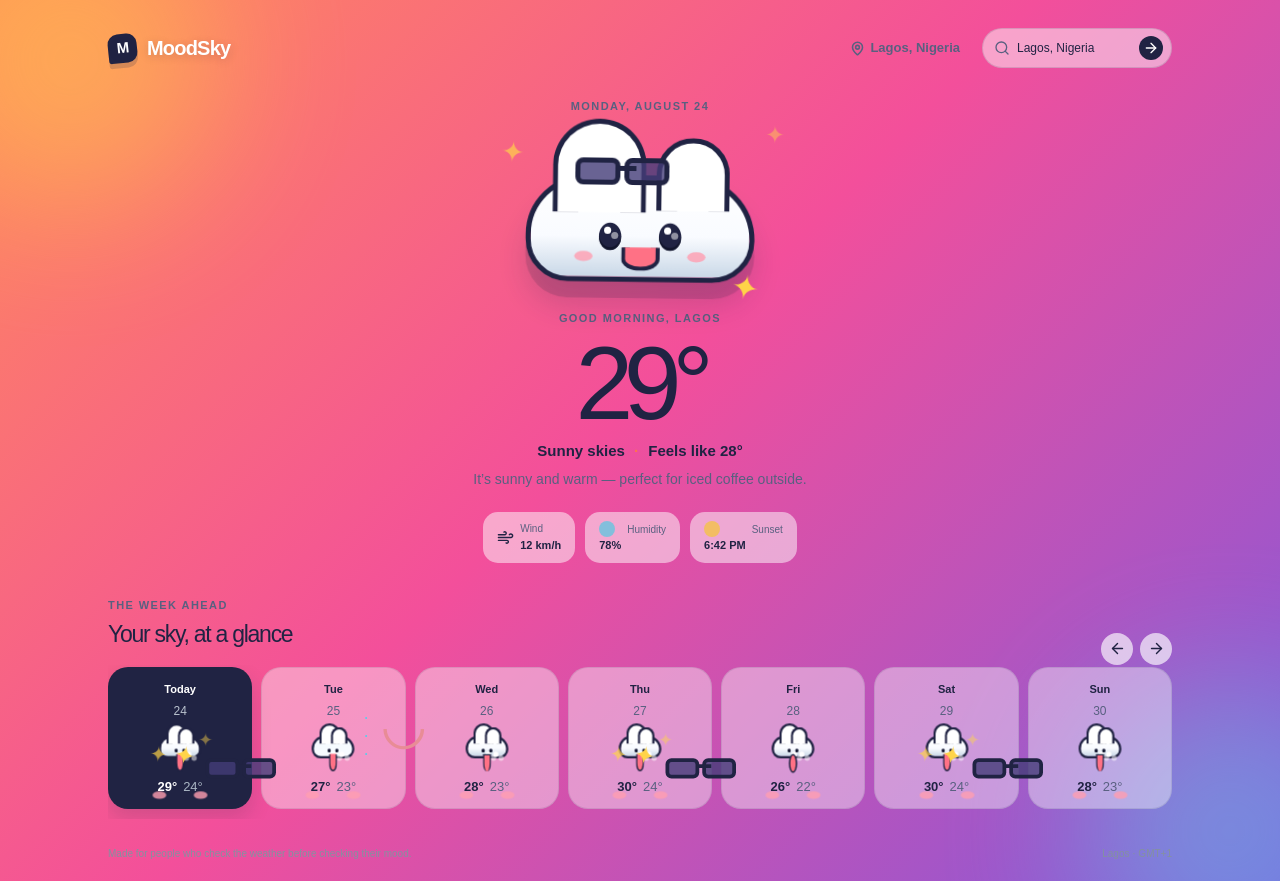
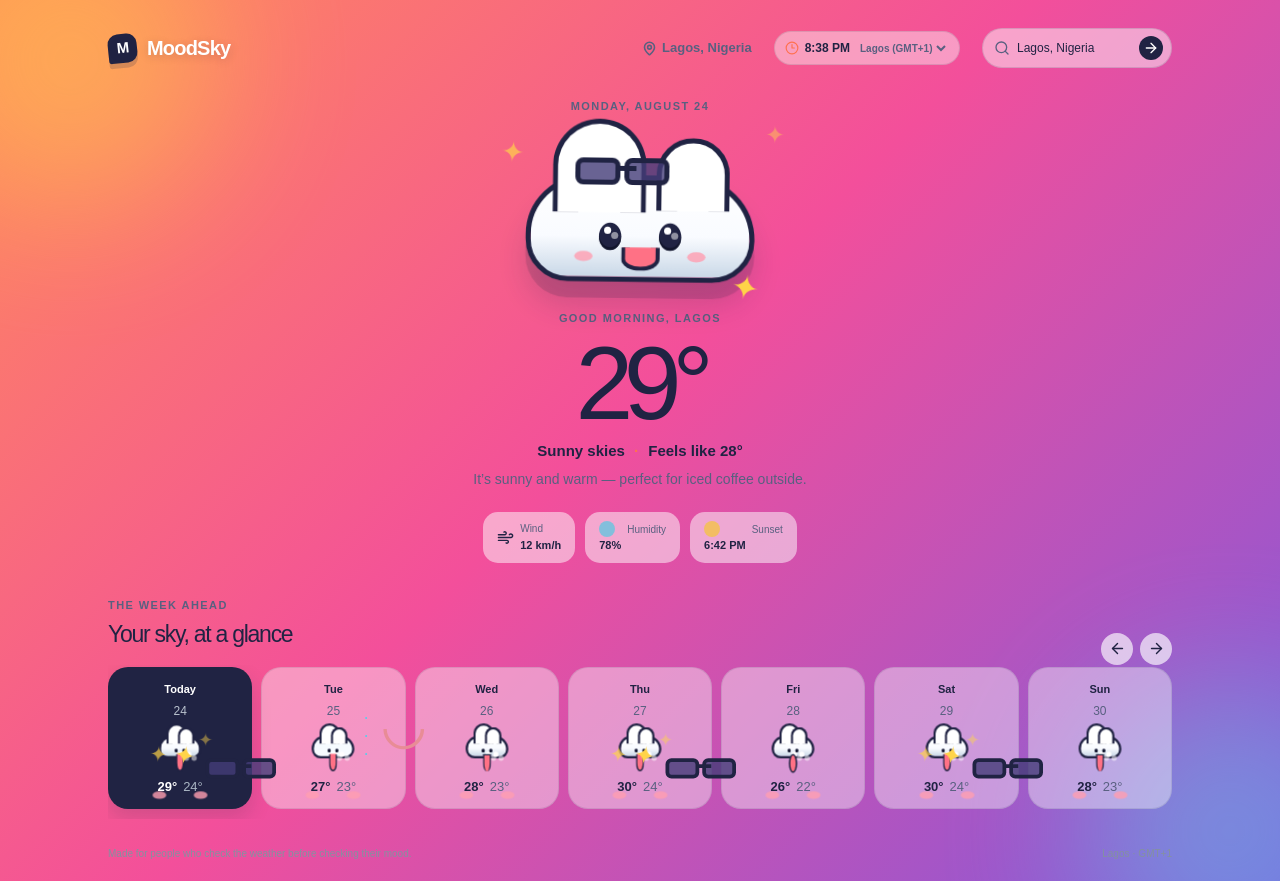
Before and after one commit to oyedelemartins480-lab/moodsky, a Next.js app: page / in a window 1280 px wide. Built offline with nearby package versions, Linux system fonts and the light colour scheme.

Commit message:
feat: add local time display and timezone selector to MoodSky component

```diff
--- a/app/globals.css
+++ b/app/globals.css
@@ -19,6 +19,10 @@ button { cursor: pointer; }
 .brand { display: flex; align-items: center; gap: 10px; color: white; font-size: 20px; font-weight: 800; letter-spacing: -.04em; text-shadow: 0 2px 10px rgba(32,35,67,.18); }
 .brand-mark { display: grid; place-items: center; width: 29px; height: 29px; border-radius: 10px 10px 10px 3px; background: var(--ink); color: white; font-size: 15px; transform: rotate(-6deg); box-shadow: 0 5px 0 rgba(32,35,67,.18); }
 .location { display: flex; align-items: center; gap: 5px; margin-left: auto; color: var(--muted); font-size: 13px; font-weight: 700; }
+.local-time { display: flex; align-items: center; gap: 6px; padding: 7px 10px; border: 1px solid rgba(36,52,71,.12); border-radius: 999px; background: rgba(255,255,255,.42); color: var(--ink); font-size: 12px; font-weight: 800; white-space: nowrap; }
+.local-time svg { color: var(--peach); }
+.local-time select { max-width: 112px; border: 0; outline: 0; background: transparent; color: var(--muted); font: inherit; font-size: 10px; cursor: pointer; }
+.local-time select:focus-visible { outline: 2px solid var(--peach); outline-offset: 2px; border-radius: 4px; }
 .search-box { display: flex; align-items: center; gap: 7px; width: 190px; padding: 7px 8px 7px 11px; border: 1px solid rgba(36,52,71,.14); border-radius: 999px; background: rgba(255,255,255,.48); color: var(--muted); }
 .search-box input { min-width: 0; flex: 1; border: 0; outline: 0; background: transparent; color: var(--ink); font-size: 12px; }
 .search-box button, .arrows button { display: grid; place-items: center; border: 0; border-radius: 50%; background: var(--ink); color: white; }
--- a/components/mood-sky.tsx
+++ b/components/mood-sky.tsx
@@ -1,7 +1,7 @@
 'use client'
 
-import { useMemo, useState } from 'react'
-import { ArrowLeft, ArrowRight, MapPin, Search, Wind } from 'lucide-react'
+import { useEffect, useMemo, useState } from 'react'
+import { ArrowLeft, ArrowRight, Clock3, MapPin, Search, Wind } from 'lucide-react'
 
 type WeatherKind = 'sunny' | 'rainy' | 'cloudy' | 'storm' | 'cold'
 type Day = { day: string; date: string; kind: WeatherKind; high: number; low: number }
@@ -39,7 +39,17 @@ function MoodCloud({ kind, small = false }: { kind: WeatherKind; small?: boolean
 export function MoodSky() {
   const [selected, setSelected] = useState(0)
   const [query, setQuery] = useState('Lagos, Nigeria')
+  const [timezone, setTimezone] = useState('Africa/Lagos')
+  const [now, setNow] = useState(() => new Date())
   const current = days[selected]
+
+  useEffect(() => {
+    const timer = window.setInterval(() => setNow(new Date()), 30_000)
+    return () => window.clearInterval(timer)
+  }, [])
+
+  const timeFormatter = useMemo(() => new Intl.DateTimeFormat('en-US', { timeZone: timezone, hour: 'numeric', minute: '2-digit' }), [timezone])
+  const timezoneLabel = timezone === 'Africa/Lagos' ? 'Lagos · GMT+1' : timezone === 'America/New_York' ? 'New York · ET' : timezone === 'Europe/London' ? 'London · GMT' : 'Tokyo · GMT+9'
   const details = copy[current.kind]
   const formattedDate = useMemo(() => new Intl.DateTimeFormat('en', { weekday: 'long', month: 'long', day: 'numeric' }).format(new Date(2026, 7, Number(current.date))), [current.date])
 
@@ -49,6 +59,7 @@ export function MoodSky() {
         <header className="topbar">
           <div className="brand"><span className="brand-mark">M</span><span>MoodSky</span></div>
           <div className="location"><MapPin size={15} strokeWidth={2.5} /><span>{query || 'Lagos, Nigeria'}</span></div>
+          <div className="local-time"><Clock3 size={14} aria-hidden="true" /><time dateTime={now.toISOString()}>{timeFormatter.format(now)}</time><label className="sr-only" htmlFor="timezone">Choose timezone</label><select id="timezone" value={timezone} onChange={(event) => setTimezone(event.target.value)}><option value="Africa/Lagos">Lagos (GMT+1)</option><option value="America/New_York">New York (ET)</option><option value="Europe/London">London (GMT)</option><option value="Asia/Tokyo">Tokyo (GMT+9)</option></select></div>
           <form className="search-box" onSubmit={(event) => event.preventDefault()}>
             <Search size={16} aria-hidden="true" /><label className="sr-only" htmlFor="city">Search city</label><input id="city" value={query} onChange={(event) => setQuery(event.target.value)} placeholder="Search a city" /><button type="submit" aria-label="Search"><ArrowRight size={16} /></button>
           </form>
@@ -62,7 +73,7 @@ export function MoodSky() {
         </section>
 
         <section className="forecast-section" aria-labelledby="forecast-heading"><div className="section-heading"><div><p className="eyebrow">The week ahead</p><h2 id="forecast-heading">Your sky, at a glance</h2></div><div className="arrows"><button aria-label="Previous day" onClick={() => setSelected(Math.max(0, selected - 1))}><ArrowLeft size={17} /></button><button aria-label="Next day" onClick={() => setSelected(Math.min(days.length - 1, selected + 1))}><ArrowRight size={17} /></button></div></div><div className="forecast-strip">{days.map((day, index) => <button key={day.date} className={`day-card ${index === selected ? 'day-card--selected' : ''}`} onClick={() => setSelected(index)} aria-pressed={index === selected}><span className="day-name">{day.day}</span><span className="day-date">{day.date}</span><MoodCloud kind={day.kind} small /><span className="temps"><b>{day.high}°</b><span>{day.low}°</span></span></button>)}</div></section>
-        <footer><span>Made for people who check the weather before checking their mood.</span><span className="footer-note">Lagos · GMT+1</span></footer>
+        <footer><span>Made for people who check the weather before checking their mood.</span><span className="footer-note">{timezoneLabel}</span></footer>
       </div>
     </main>
   )
```
